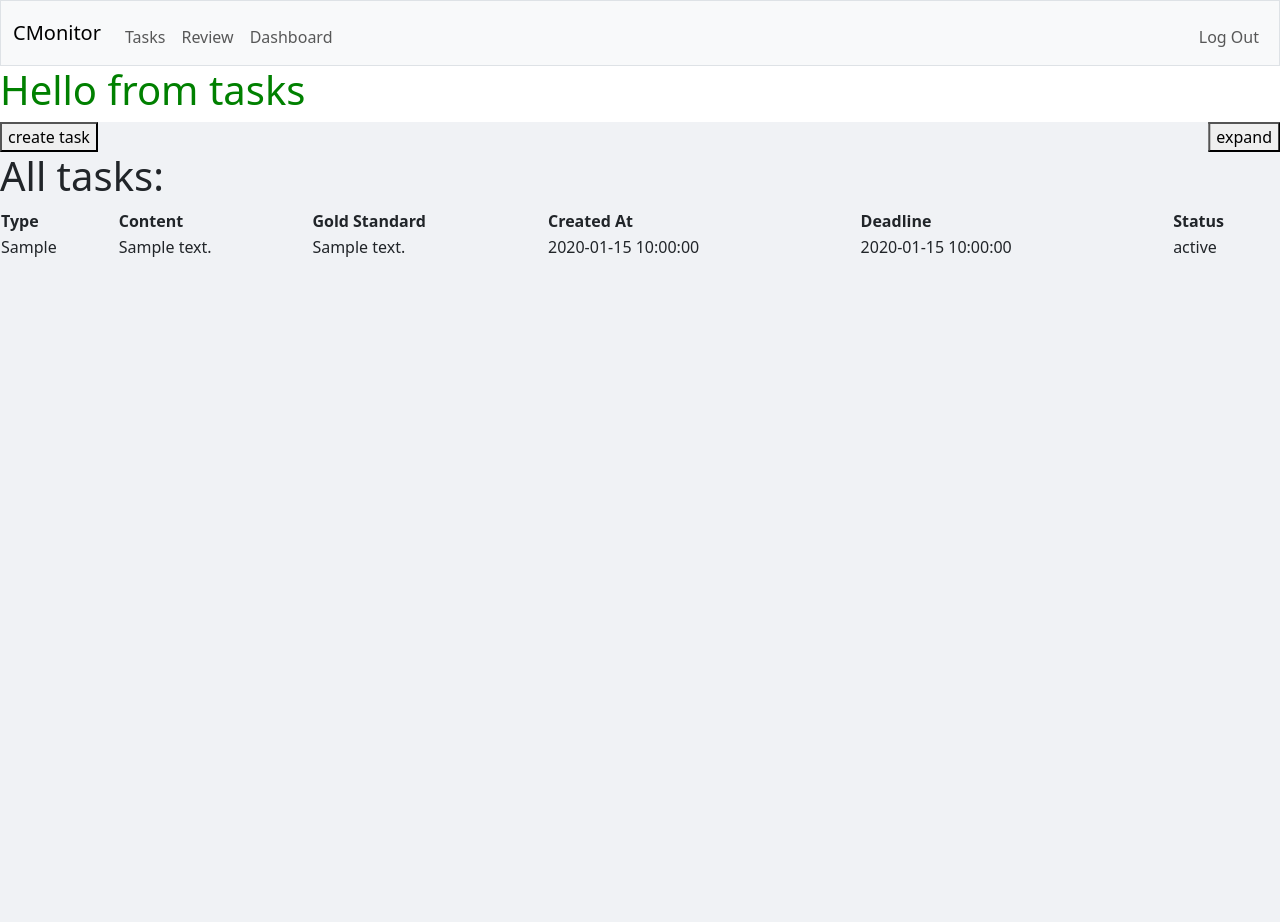
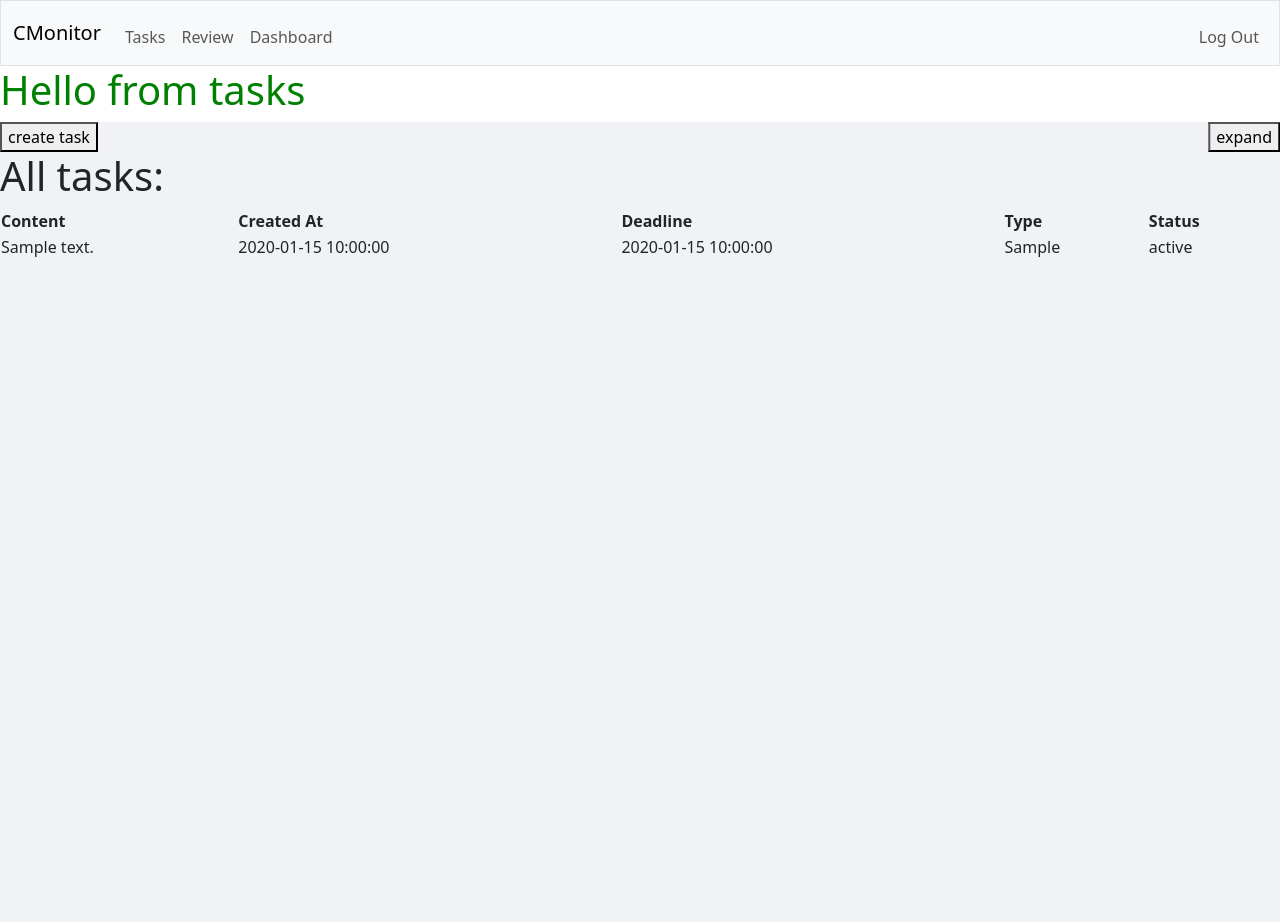
Before and after one commit to 0Pavlov/crowd-monitor, a Flask app: template templates/tasks.html in a window 1280 px wide. Run offline with Flask 3, Linux system fonts and the light colour scheme; the visitor is signed in with stand-in values (Sample User, id 1); tables that the repository leaves empty hold one stand-in row (values such as "Sample post"); the template is opened without the code that fills it: most values are stand-ins (such as "Sample title", 1, 10 or a date in 2020).

Commit message:
Remove and reorder some elements in the tasks table

```diff
--- a/templates/tasks.html
+++ b/templates/tasks.html
@@ -101,22 +101,21 @@
                             <tr>
                                 <!-- <th>ID</th> -->
                                 <!-- <th>Creator ID</th> -->
-                                <th>Type</th>
                                 <th>Content</th>
-                                <th>Gold Standard</th>
+                                <!-- <th>Gold Standard</th> -->
                                 <th>Created At</th>
                                 <th>Deadline</th>
+                                <th>Type</th>
                                 <th>Status</th>
                             </tr>
                         </thead>
                         <tbody id="taskAccordion">
                         {% for task in tasks %}
                         <tr class="TaskRow accordion-toggle" data-bs-toggle="collapse" data-bs-target="#collapse-{{ task.id }}" aria-expanded="false" aria-controls="collapse-{{ task.id }}">
-                            <td>{{ task.task_type }}</td>
                             <td>{{ task.content }}</td>
-                            <td>{{ task.gold_standard_answer }}</td>
                             <td>{{ task.creation_timestamp }}</td>
                             <td>{{ task.deadline }}</td>
+                            <td>{{ task.task_type }}</td>
                             <td>{{ task.status }}</td>
                         </tr>
                         <tr>
```
